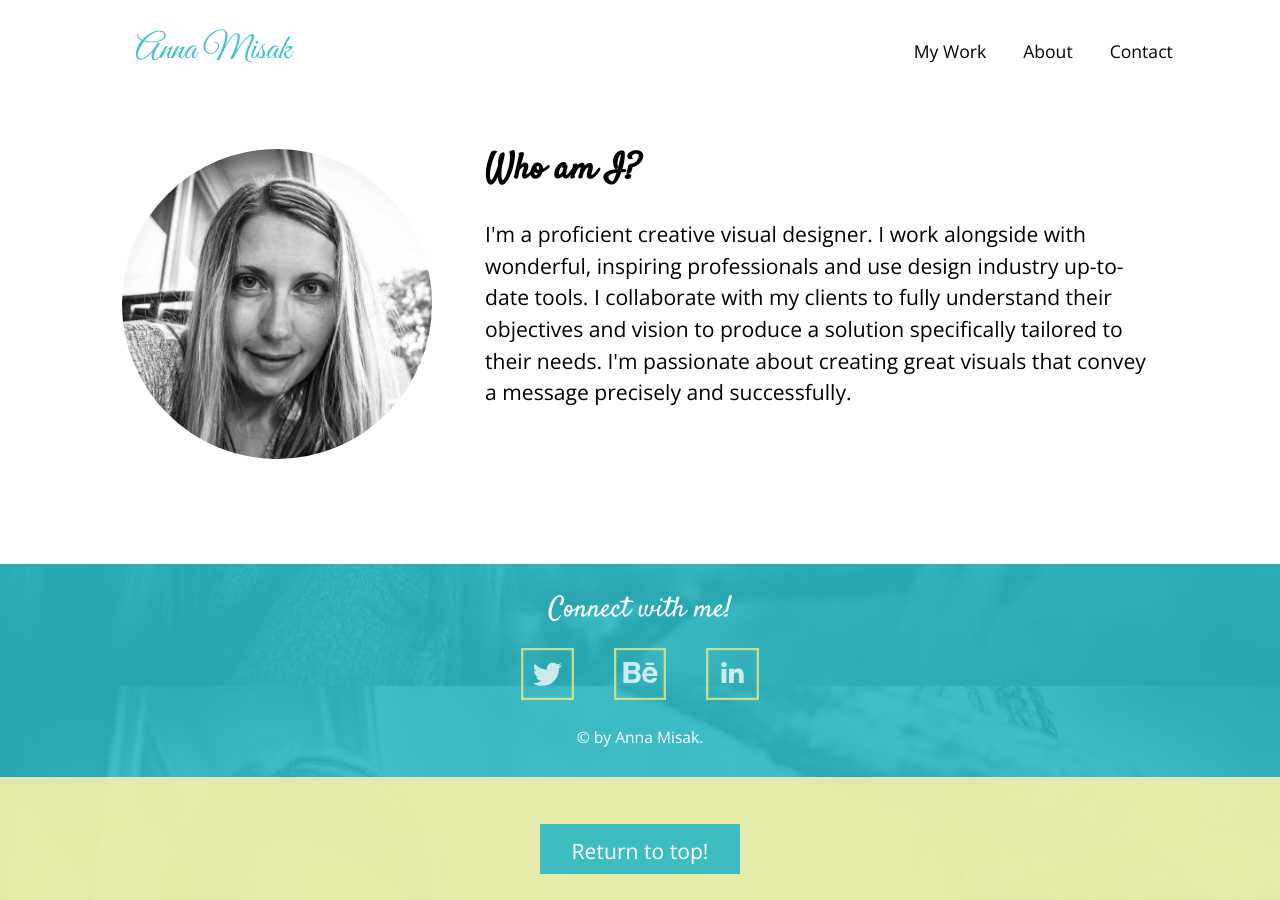
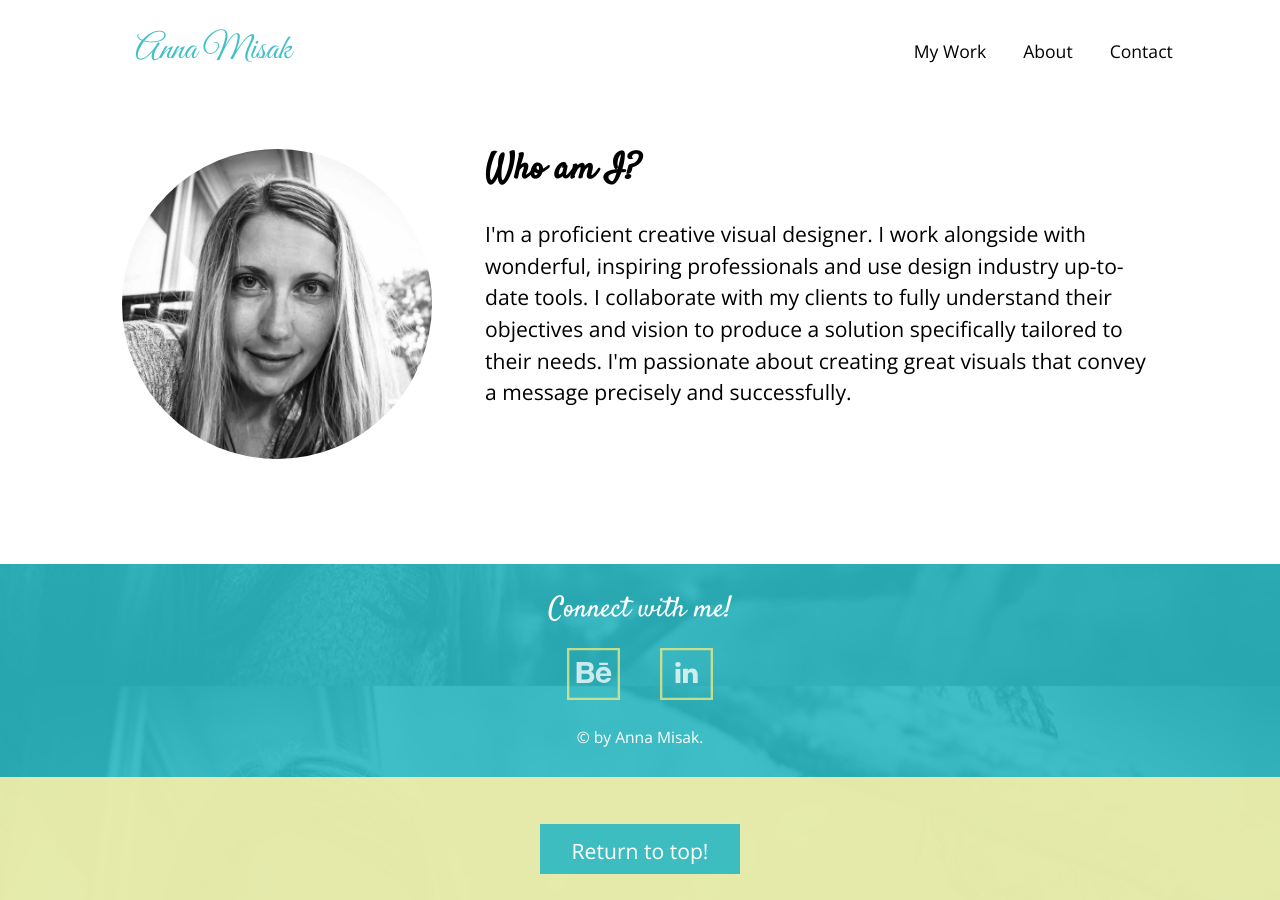
Before and after one commit to annamisak/annamisak, a Jekyll site: the page built from index.html, in a window 1280 px wide and 900 px high, scrolled down 2014 px. Built offline with Jekyll 4.4.1, drawn with Linux system fonts in a browser that asks for light colours; nearby versions of some CDN libraries; Markdown is read by kramdown in place of the engine named in the settings; comment, search, counter and statistics services are not loaded.

Commit message:
Update default.html
disable Twitter

```diff
--- a/_layouts/default.html
+++ b/_layouts/default.html
@@ -52,7 +52,7 @@
         <p class="text-center peta push-0 font-family">Connect with me!</p>
         <!-- <p class="text-center mega pad-top"><a href="mailto:hello@annamisak.com">hello@annamisak.com</p>-->
         <div class="sm-wrapper">
-            <a href="https://twitter.com/AnnaMisak"><img class="social-media svg" src="{{site.baseurl}}/img/twitter.svg" alt="Follow me on Twitter"></a>
+            <!--<a href="https://twitter.com/AnnaMisak"><img class="social-media svg" src="{{site.baseurl}}/img/twitter.svg" alt="Follow me on Twitter"></a>-->
             <a href="https://www.behance.net/annamisak"><img class="social-media svg" src="{{site.baseurl}}/img/behance.svg" alt="Follow me on Behance"></a>
             <a href="https://vimeo.com/user23467497"><img class="social-media svg" src="{{site.baseurl}}/img/linkedin.svg" alt="Follow me on Vimeo"></a>
         </div>
```
